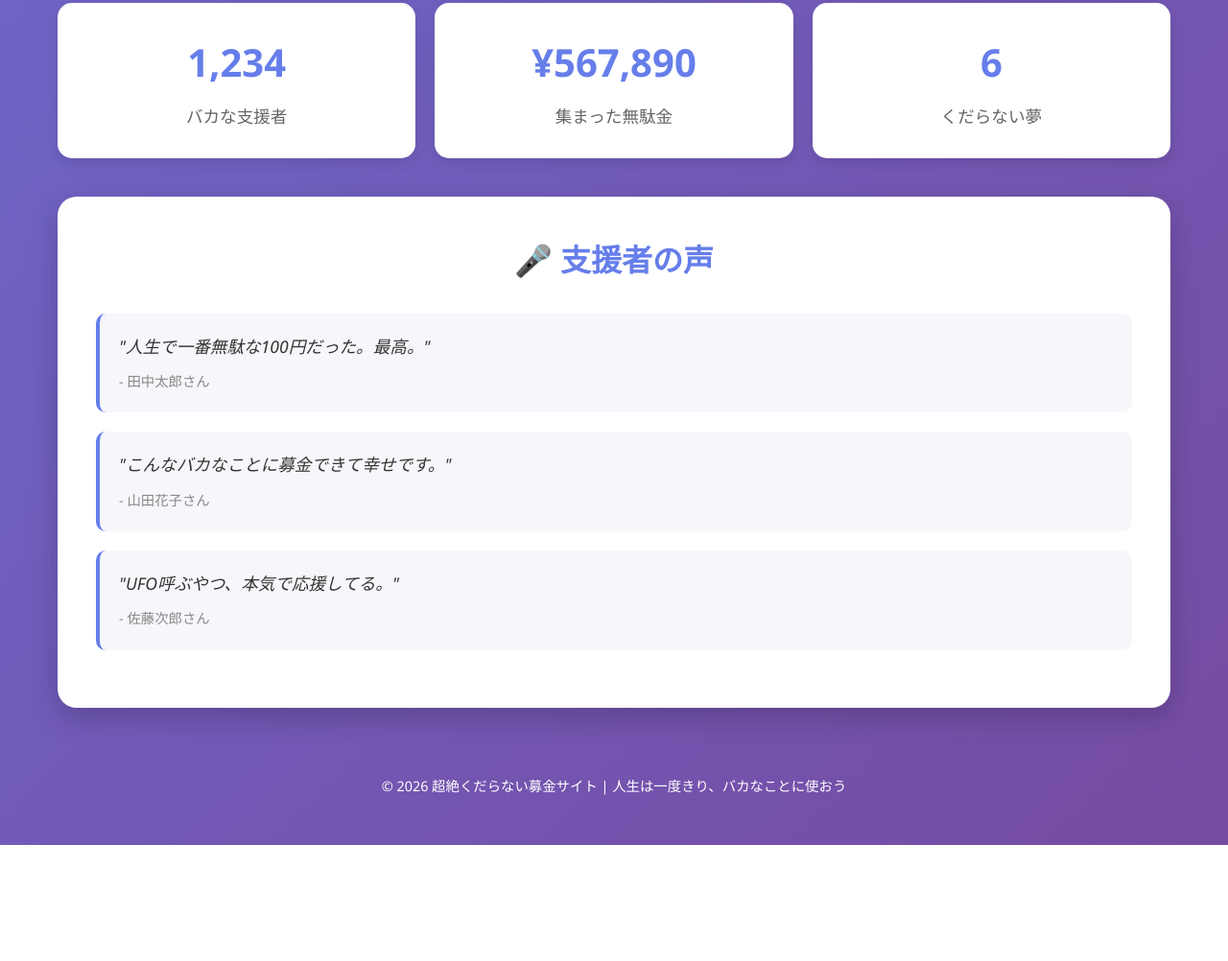
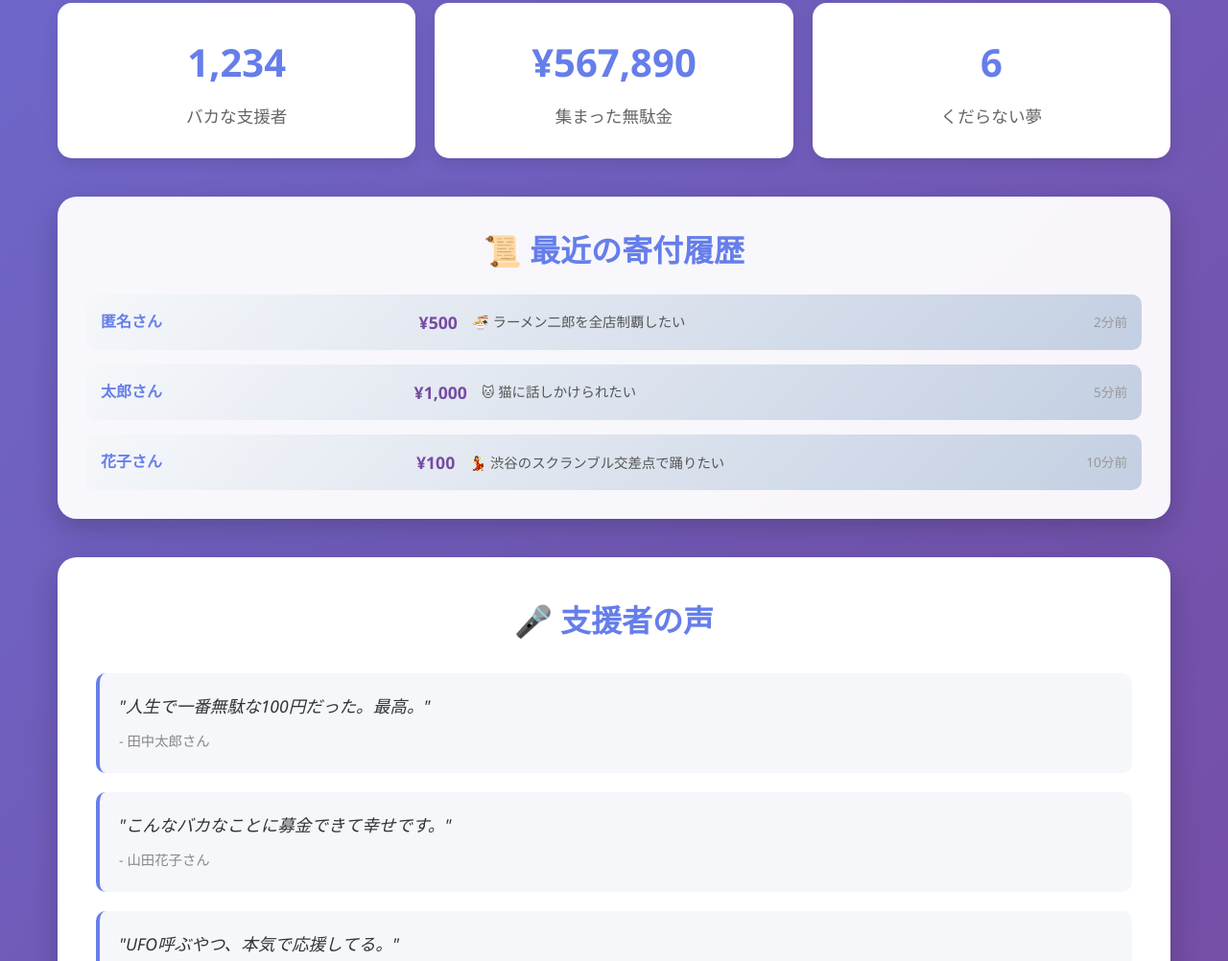
Before and after one commit to yukihiro-0127/funny-donation-site, a website: page index.html in a window 1280 px wide. Shown: the part 2145-3147 px from the top of the page at 96% size. Before the commit the page ends 3026 px from the top, so only its background shows below. Drawn offline with Linux system fonts and the light colour scheme; no server answers.

Commit message:
Add donation history display feature

```diff
--- a/index.html
+++ b/index.html
@@ -135,6 +135,30 @@
             </div>
         </div>
 
+        <div class="donation-history">
+            <h2>📜 最近の寄付履歴</h2>
+            <div id="historyList" class="history-list">
+                <div class="history-item">
+                    <span class="history-donor">匿名さん</span>
+                    <span class="history-amount">¥500</span>
+                    <span class="history-reason">🍜 ラーメン二郎を全店制覇したい</span>
+                    <span class="history-time">2分前</span>
+                </div>
+                <div class="history-item">
+                    <span class="history-donor">太郎さん</span>
+                    <span class="history-amount">¥1,000</span>
+                    <span class="history-reason">🐱 猫に話しかけられたい</span>
+                    <span class="history-time">5分前</span>
+                </div>
+                <div class="history-item">
+                    <span class="history-donor">花子さん</span>
+                    <span class="history-amount">¥100</span>
+                    <span class="history-reason">💃 渋谷のスクランブル交差点で踊りたい</span>
+                    <span class="history-time">10分前</span>
+                </div>
+            </div>
+        </div>
+
         <div class="testimonials">
             <h2>🎤 支援者の声</h2>
             <div class="testimonial">
--- a/style.css
+++ b/style.css
@@ -543,3 +543,75 @@ footer {
 }
 
 /* Made with Bob */
+
+
+/* 寄付履歴セクション */
+.donation-history {
+    background: rgba(255, 255, 255, 0.95);
+    border-radius: 20px;
+    padding: 30px;
+    margin-bottom: 40px;
+    box-shadow: 0 10px 30px rgba(0, 0, 0, 0.2);
+}
+
+.donation-history h2 {
+    text-align: center;
+    color: #667eea;
+    margin-bottom: 20px;
+    font-size: 2em;
+}
+
+.history-list {
+    display: flex;
+    flex-direction: column;
+    gap: 15px;
+}
+
+.history-item {
+    display: grid;
+    grid-template-columns: 1fr auto 2fr auto;
+    gap: 15px;
+    padding: 15px;
+    background: linear-gradient(135deg, #f5f7fa 0%, #c3cfe2 100%);
+    border-radius: 10px;
+    align-items: center;
+    transition: transform 0.3s ease, box-shadow 0.3s ease;
+}
+
+.history-item:hover {
+    transform: translateY(-2px);
+    box-shadow: 0 5px 15px rgba(0, 0, 0, 0.1);
+}
+
+.history-donor {
+    font-weight: bold;
+    color: #667eea;
+}
+
+.history-amount {
+    font-weight: bold;
+    color: #764ba2;
+    font-size: 1.1em;
+}
+
+.history-reason {
+    color: #555;
+    font-size: 0.9em;
+}
+
+.history-time {
+    color: #999;
+    font-size: 0.85em;
+    text-align: right;
+}
+
+@media (max-width: 768px) {
+    .history-item {
+        grid-template-columns: 1fr;
+        gap: 8px;
+    }
+
+    .history-time {
+        text-align: left;
+    }
+}
```
